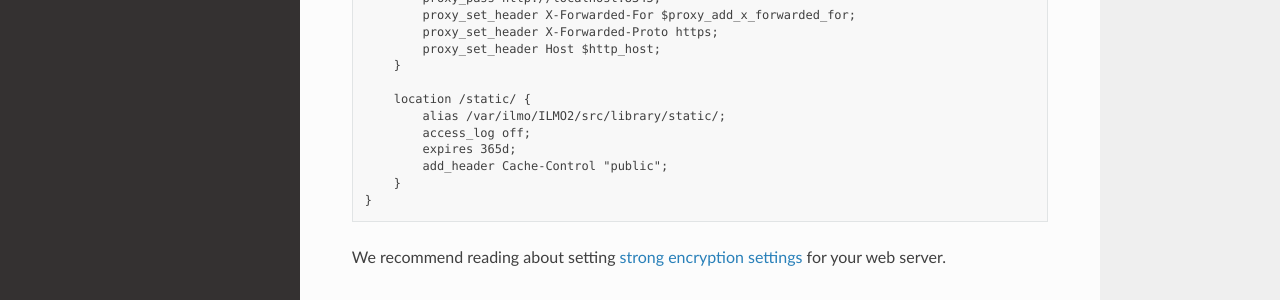
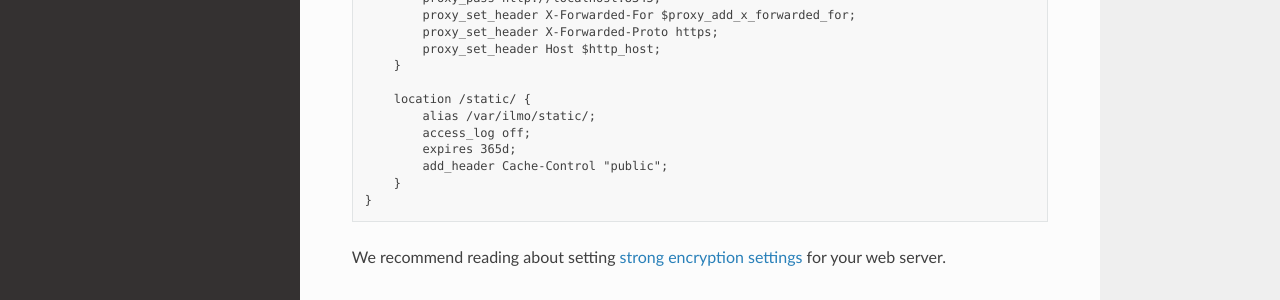
Before and after one commit to moan0s/ILMO2, a Sphinx documentation site: the page built from docs/dev/deployment.rst, in a window 1280 px wide and 1400 px high, scrolled down 3529 px. Shown: the part 689-989 px from the top of the window. Built offline with Sphinx 7.4.7 and the Read the Docs theme 2.0.0, drawn with Linux system fonts in a browser that asks for light colours; some of the changed text lies outside the part shown.

Commit message:
Correct ngninx for static admin files #19

```diff
--- a/docs/dev/deployment.rst
+++ b/docs/dev/deployment.rst
@@ -191,7 +191,7 @@ The following snippet is an example on how to configure a nginx proxy for pretix
             }
 
             location /static/ {
-                alias /var/ilmo/ILMO2/src/library/static/;
+                alias /var/ilmo/static/;
                 access_log off;
                 expires 365d;
                 add_header Cache-Control "public";
```
